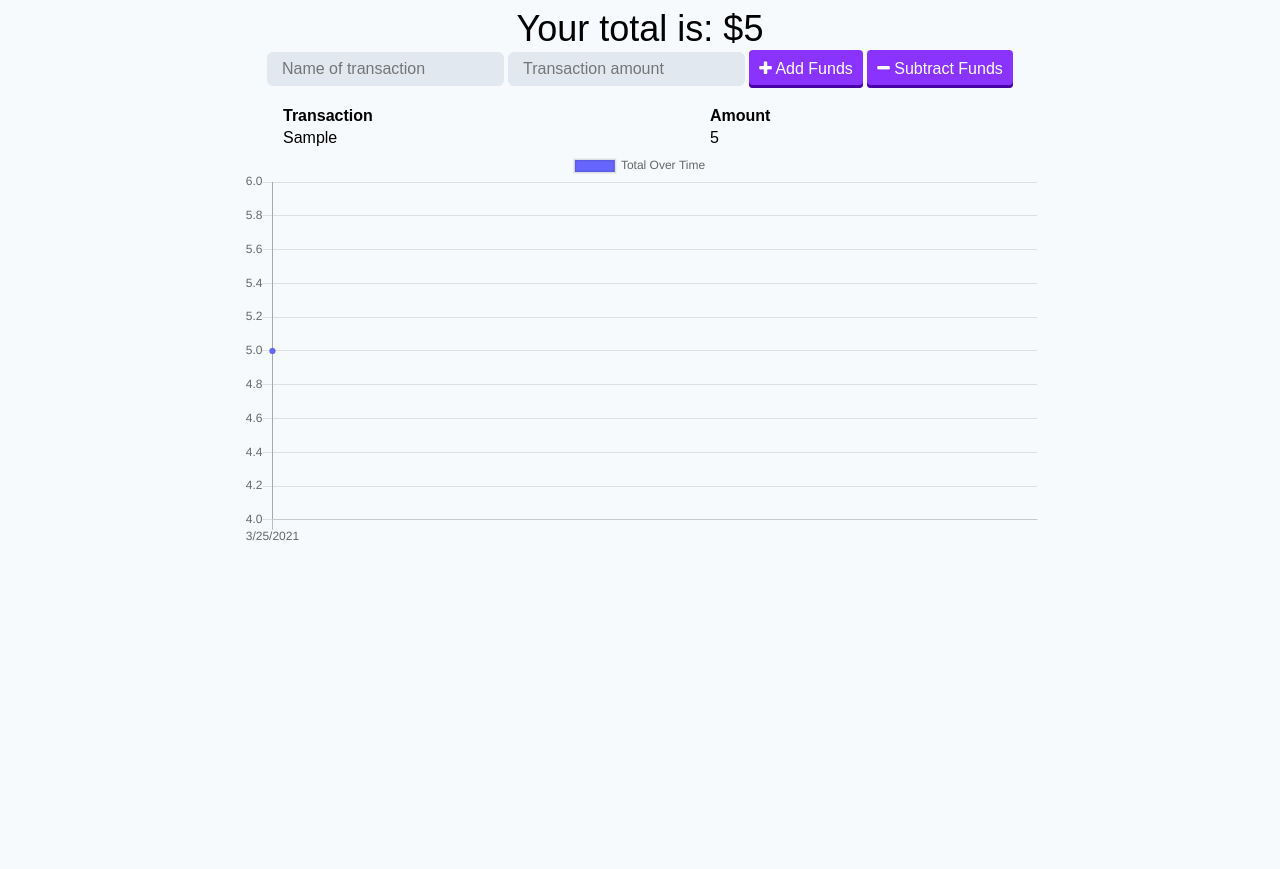
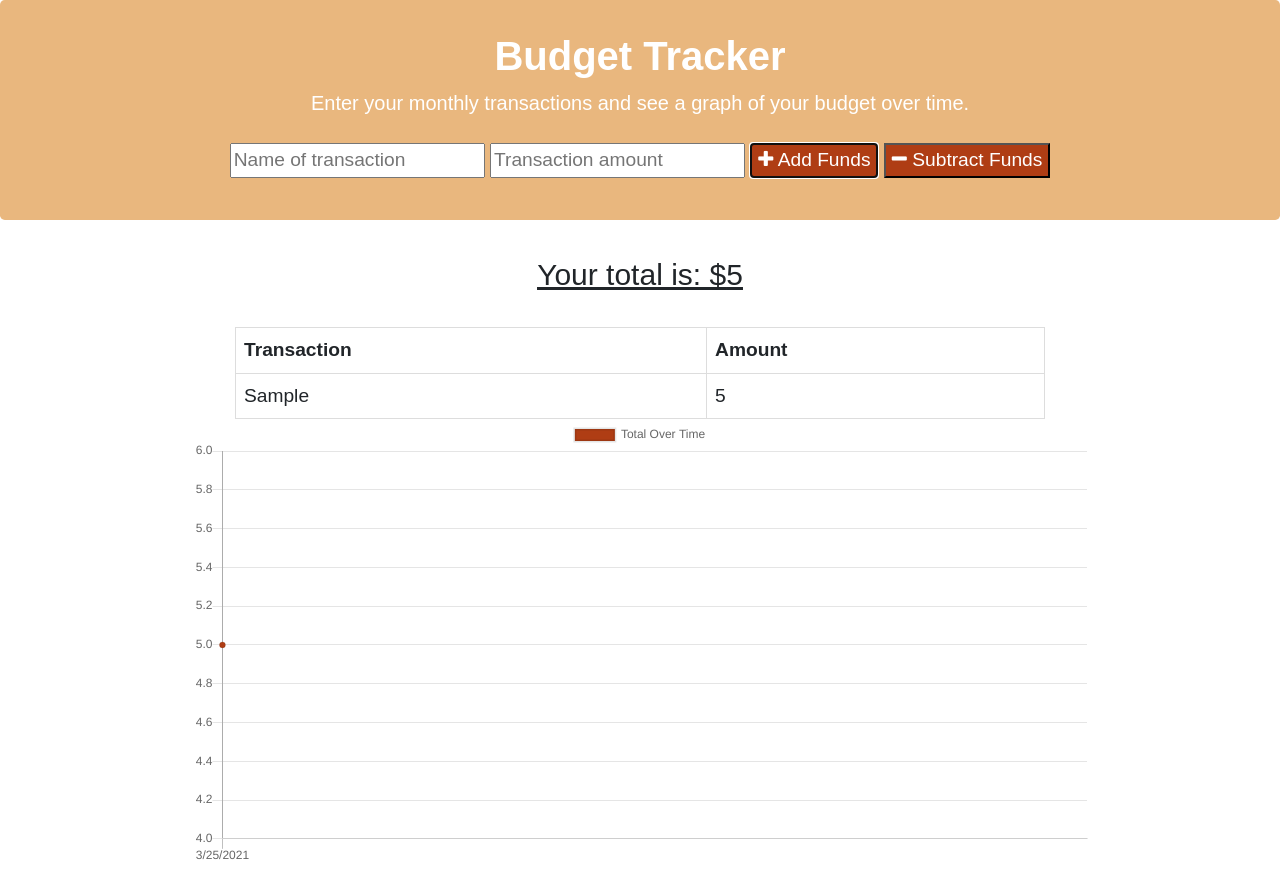
Before and after one commit to jtoth7824/Budget_Tracker, a website: page public/index.html in a window 1280 px wide. Both pictures are taken after typing "Sample", "5" into the empty fields and a click on the button "Add Funds". Before the commit the page ends 800 px from the top, so only its background shows below. Drawn offline with nearby package versions, Linux system fonts and the light colour scheme; no server answers.

Commit message:
some styling changes

```diff
--- a/public/index.html
+++ b/public/index.html
@@ -1,5 +1,6 @@
 <!DOCTYPE html>
 <html lang="en">
+
 <head>
   <meta charset="UTF-8">
   <meta name="viewport" content="width=device-width, initial-scale=1.0">
@@ -9,24 +10,30 @@
   <link rel="manifest" href="manifest.webmanifest">
   <!-- <link rel="shortcut icon" href="icons/icon-192x192.png" type="image/x-icon"> -->
   <link rel="shortcut icon" href="./assets/images/icons/icon-192x192.png" type="image/x-icon">
-
+  <link rel="stylesheet" href="https://maxcdn.bootstrapcdn.com/bootstrap/4.0.0/css/bootstrap.min.css">
   <link rel="stylesheet" href="https://stackpath.bootstrapcdn.com/font-awesome/4.7.0/css/font-awesome.min.css">
-  <link rel="stylesheet" href="style.css">
+  <link rel="stylesheet" href="styles.css">
 
   <title>Budget Tracker</title>
 </head>
+
 <body>
-  <div class="wrapper">
-    <div class="total">
-      <div class="total">Your total is: $<span id="total">0</span></div>
-    </div>
 
+  <div class="jumbotron">
+    <h1>Budget Tracker</h1>
+    <p class="lead">Enter your monthly transactions and see a graph of your budget over time.</p>
     <div class="form">
       <input type="text" id="t-name" placeholder="Name of transaction" />
       <input type="number" min="0" id="t-amount" placeholder="Transaction amount" />
       <button id="add-btn"><i class="fa fa-plus buttons"></i> Add Funds</button>
       <button id="sub-btn"><i class="fa fa-minus"></i> Subtract Funds</button>
-      <p class="error"></p>
+      <div class="error"></div>
+    </div>
+
+  </div>
+  <div class="wrapper">
+    <div class="total">
+      <div class="total">Your total is: $<span id="total">0</span></div>
     </div>
 
     <div class="transactions">
@@ -50,4 +57,5 @@
   <script src="index.js"></script>
 
 </body>
+
 </html>
--- a/public/index.js
+++ b/public/index.js
@@ -79,7 +79,7 @@ function populateChart() {
         datasets: [{
             label: "Total Over Time",
             fill: true,
-            backgroundColor: "#6666ff",
+            backgroundColor: "#af3d14",
             data
         }]
     }
@@ -93,7 +93,7 @@ function sendTransaction(isAdding) {
 
   // validate form
   if (nameEl.value === "" || amountEl.value === "") {
-    errorEl.textContent = "Missing Information";
+    errorEl.textContent = "Missing name or amount";
     return;
   }
   else {
--- a/public/styles.css
+++ b/public/styles.css
@@ -6,6 +6,15 @@ body {
 button, input {
   font-size: 100%;
   font-family: Arial;
+}
+
+button {
+  background-color:#af3d14;
+  color: white;
+}
+
+h1 {
+  font-weight: bold;
 }
 
 table {
@@ -19,22 +28,33 @@ td, th {
 }
 
 tr:nth-child(even) {
-  background-color: #dddddd;
+  background-color: #e9b77e;
 }
 
 .error {
   color: red;
+  background-color: white;
+
+  margin-top: 10px;
 }
 
 .wrapper {
   margin: 0 auto;
-  max-width: 825px;
+  max-width: 900px;
   text-align: center;
 }
 
+.jumbotron {
+  padding: 2rem 1rem;
+  text-align: center;
+  background-color: #e9b77e;
+  color: white;
+}
+
 .total {
-  font-size: 150%;
+  font-size: 125%;
   text-decoration: underline;
+  margin-bottom: 30px;
 }
 
 .form {
```
